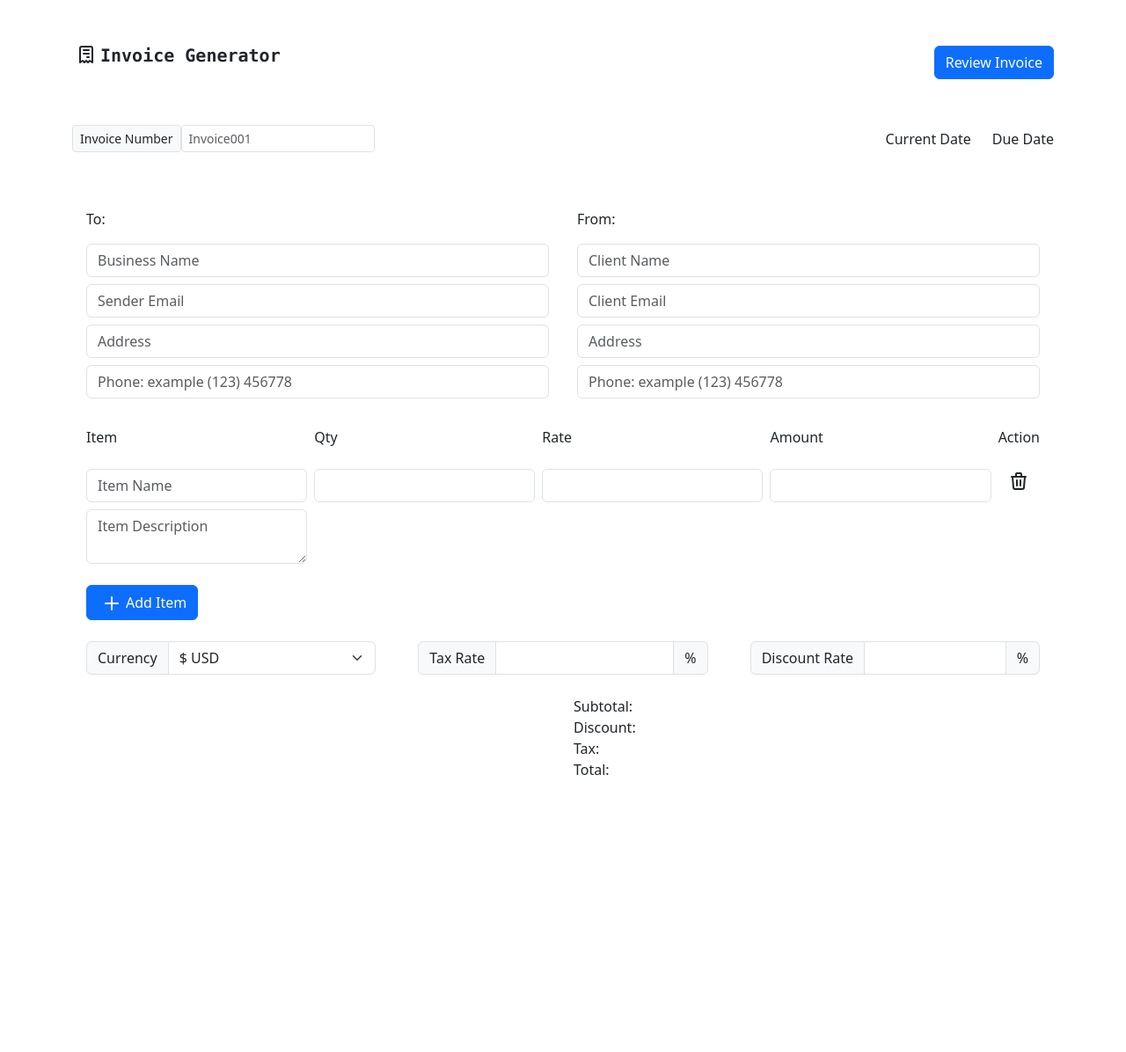
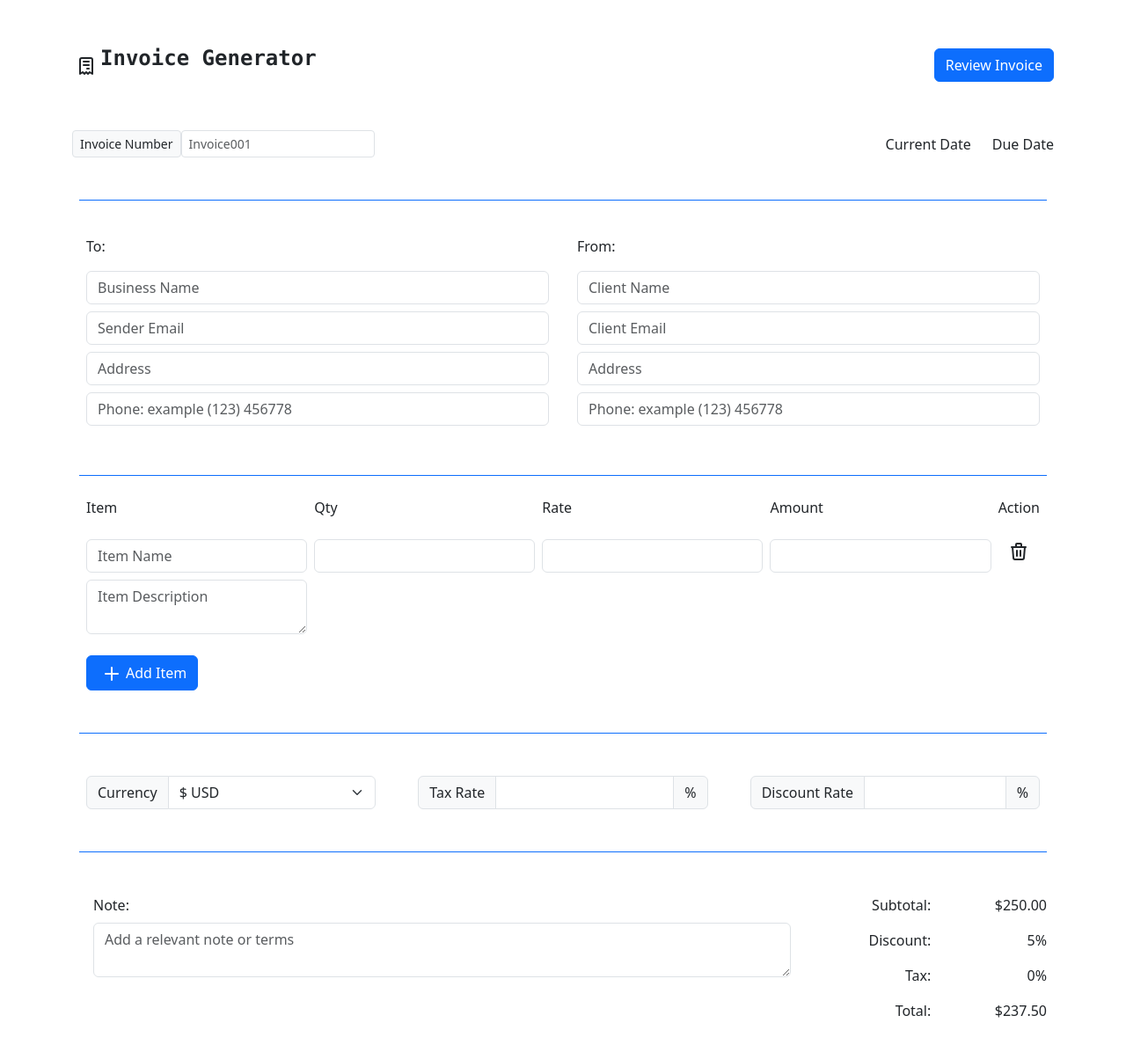
Before and after one commit to SquidStation/Invoice-Generator-Web-App, a React (Vite) app: page / in a window 1280 px wide. Shown: the top 1196 px of the page at 88% size. Before the commit the page ends 935 px from the top, so only its background shows below. Built offline with nearby package versions, Linux system fonts and the light colour scheme.

Commit message:
Second interface iteration commit

```diff
--- a/src/App.jsx
+++ b/src/App.jsx
@@ -7,9 +7,9 @@ export default function App() {
       <Container className="mt-5">
         {/*Top Stack logo and review bar*/}
         <Stack direction="horizontal" gap="5" className="d-flex justify-content-between" >
-          <div className="d-flex">
-            <i className="align-self-baseline px-1"><svg  xmlns="http://www.w3.org/2000/svg"  width="24"  height="24"  viewBox="0 0 24 24"  fill="none"  stroke="currentColor"  stroke-width="2"  stroke-linecap="round"  stroke-linejoin="round"  class="icon icon-tabler icons-tabler-outline icon-tabler-receipt"><path stroke="none" d="M0 0h24v24H0z" fill="none"/><path d="M5 21v-16a2 2 0 0 1 2 -2h10a2 2 0 0 1 2 2v16l-3 -2l-2 2l-2 -2l-2 2l-2 -2l-3 2m4 -14h6m-6 4h6m-2 4h2" /></svg></i>
-            <p className="fw-bold font-monospace fs-5" >Invoice Generator</p>
+          <div className="d-flex align-items-center">
+            <i className="align-items-center px-1"><svg  xmlns="http://www.w3.org/2000/svg"  width="24"  height="24"  viewBox="0 0 24 24"  fill="none"  stroke="currentColor"  stroke-width="2"  stroke-linecap="round"  stroke-linejoin="round"  class="icon icon-tabler icons-tabler-outline icon-tabler-receipt"><path stroke="none" d="M0 0h24v24H0z" fill="none"/><path d="M5 21v-16a2 2 0 0 1 2 -2h10a2 2 0 0 1 2 2v16l-3 -2l-2 2l-2 -2l-2 2l-2 -2l-3 2m4 -14h6m-6 4h6m-2 4h2" /></svg></i>
+            <p className="fw-bold font-monospace fs-4" >Invoice Generator</p>
           </div>
           <div className="d-flex">
             <Button className="btn btn-primary" >Review Invoice </Button>
@@ -18,7 +18,7 @@ export default function App() {
 
         {/*Invoice number and dates stack*/}
         <Stack direction="horizontal" className="d-flex my-5 justify-content-between">
-          <div class="input-group-sm d-inline-flex">
+          <div className="input-group-sm d-inline-flex">
             <span class="input-group-text" id="basic-addon2">Invoice Number</span>
             <input type="text" class="form-control" placeholder="Invoice001" aria-label="Invoice001" aria-describedby="basic-addon2" />
           </div>
@@ -28,8 +28,13 @@ export default function App() {
           </div>
         </Stack>
 
+        {/*Section divider*/}
+        <Stack direction="horizontal" className="mx-2">
+          <div className="border-top border-primary w-100"></div>
+        </Stack>
+
         {/*Invoice to and from stack*/}
-        <Stack direction="horizontal" className="mb-4">
+        <Stack direction="horizontal" className="my-4 mb-4">
 
           {/*To data stack*/}
           <Stack direction="vertical" className="mx-3">
@@ -54,6 +59,13 @@ export default function App() {
           </Stack>
 
         </Stack>
+
+
+        {/*Section divider*/}
+        <Stack direction="horizontal"  className="mx-2">
+          <div className="border-top border-primary my-4 w-100"></div>
+        </Stack>
+
 
         {/*Assing Invoice Items Stack */}
         <Stack direction="horizontal" className="mx-3" gap="2">
@@ -90,6 +102,12 @@ export default function App() {
           <Button className="btn btn-primary d-flex align-items-center"><span className="px-1"><svg  xmlns="http://www.w3.org/2000/svg"  width="24"  height="24"  viewBox="0 0 24 24"  fill="none"  stroke="currentColor"  stroke-width="2"  stroke-linecap="round"  stroke-linejoin="round"  class="icon icon-tabler icons-tabler-outline icon-tabler-plus"><path stroke="none" d="M0 0h24v24H0z" fill="none"/><path d="M12 5l0 14" /><path d="M5 12l14 0" /></svg></span>Add Item</Button>
         </Stack>
 
+        {/*Section divider*/}
+        <Stack direction="horizontal" className="mx-2">
+          <div className="border-top border-primary my-4 w-100"></div>
+        </Stack>
+
+
          {/*Currency, tax rate and discount rate stack*/}
         <Stack direction="horizontal" gap="5" className="d-flex mx-3 my-4 justify-content-center align-items-center " >
 
@@ -113,20 +131,38 @@ export default function App() {
             </div>
         </Stack>
 
-        {/*Invoice total summary stack*/}
-        <Row>
-          <Col></Col>
-          <Col>
-            <Stack direction="vertical" className="mb-5">
-              <div><span className="mb-3">Subtotal: </span></div>
-              <div><span className="mb-4">Discount: </span></div>
-              <div><span className="mb-4">Tax: </span></div>
-              <div><span className="mb-3">Total: </span></div>
-            </Stack>
-          </Col>
-        </Row>
+        {/*Section divider*/}
+        <Stack direction="horizontal" className="mx-2">
+          <div className="border-top border-primary my-4 w-100"></div>
+        </Stack>
 
 
+        {/*Invoice total summary stack*/}
+
+        <Stack direction="horizontal" className="d-flex justify-content-between mx-2 my-4 mb-4">
+            <Stack direction="vertical" className="mx-3">
+              <div>
+                <span className="">Note:</span>
+                <textarea className="form-control my-2" placeholder="Add a relevant note or terms " aria-label="note"></textarea>
+              </div>
+            </Stack>
+
+            <Stack direction="horizontal" className="w-25">
+              <Stack direction="vertical" className="align-items-end">
+                  <span className="mb-3">Subtotal: </span>
+                  <span className="mb-3">Discount: </span>
+                  <span className="mb-3">Tax: </span>
+                  <span className="mb-3">Total: </span>
+              </Stack>
+
+              <Stack direction="vertical" className="align-items-end">
+                <span className="mb-3">$250.00</span>
+                <span className="mb-3">5%</span>
+                <span className="mb-3">0%</span>
+                <span className="mb-3">$237.50</span>
+              </Stack>
+            </Stack>
+        </Stack>
 
       </Container>
 
```
